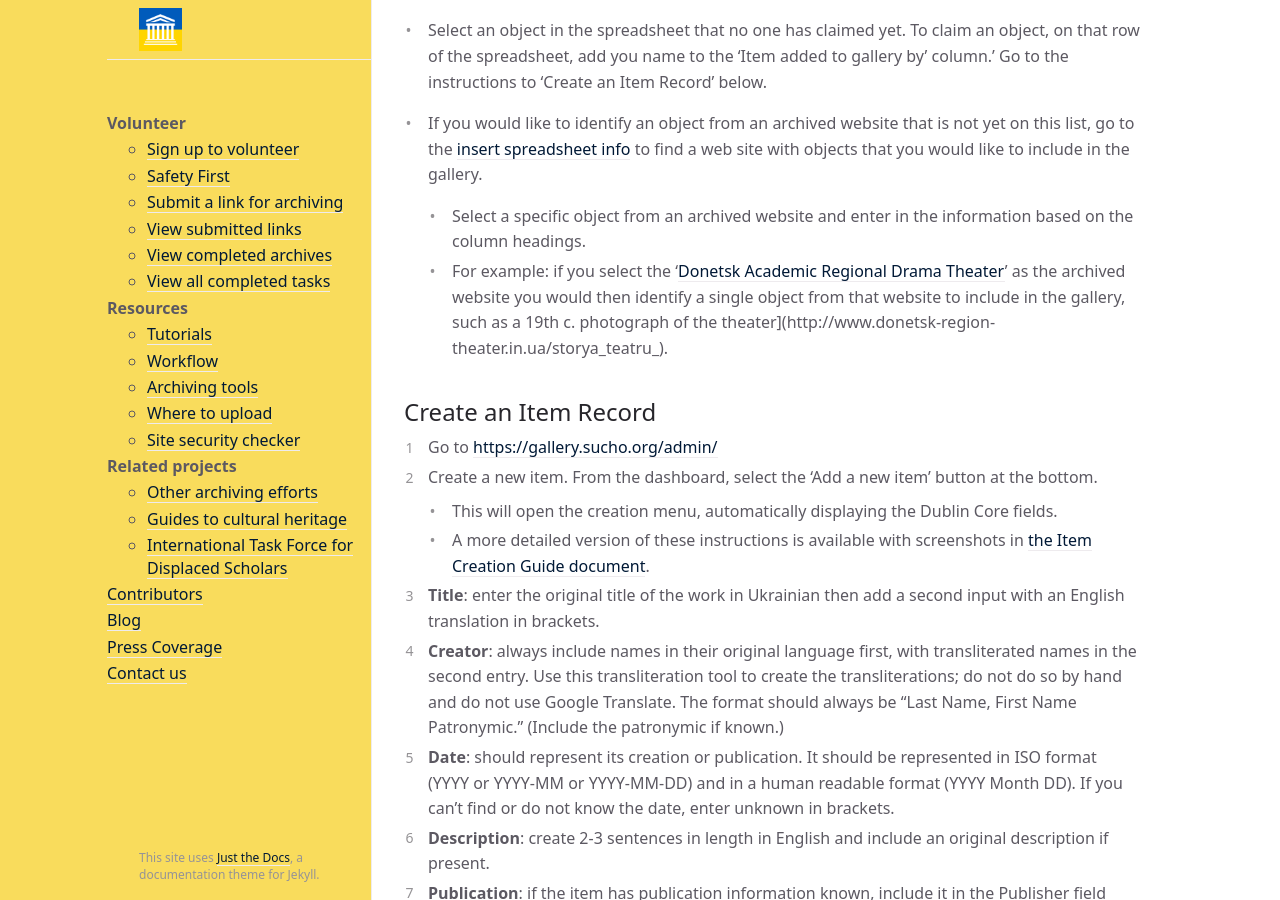
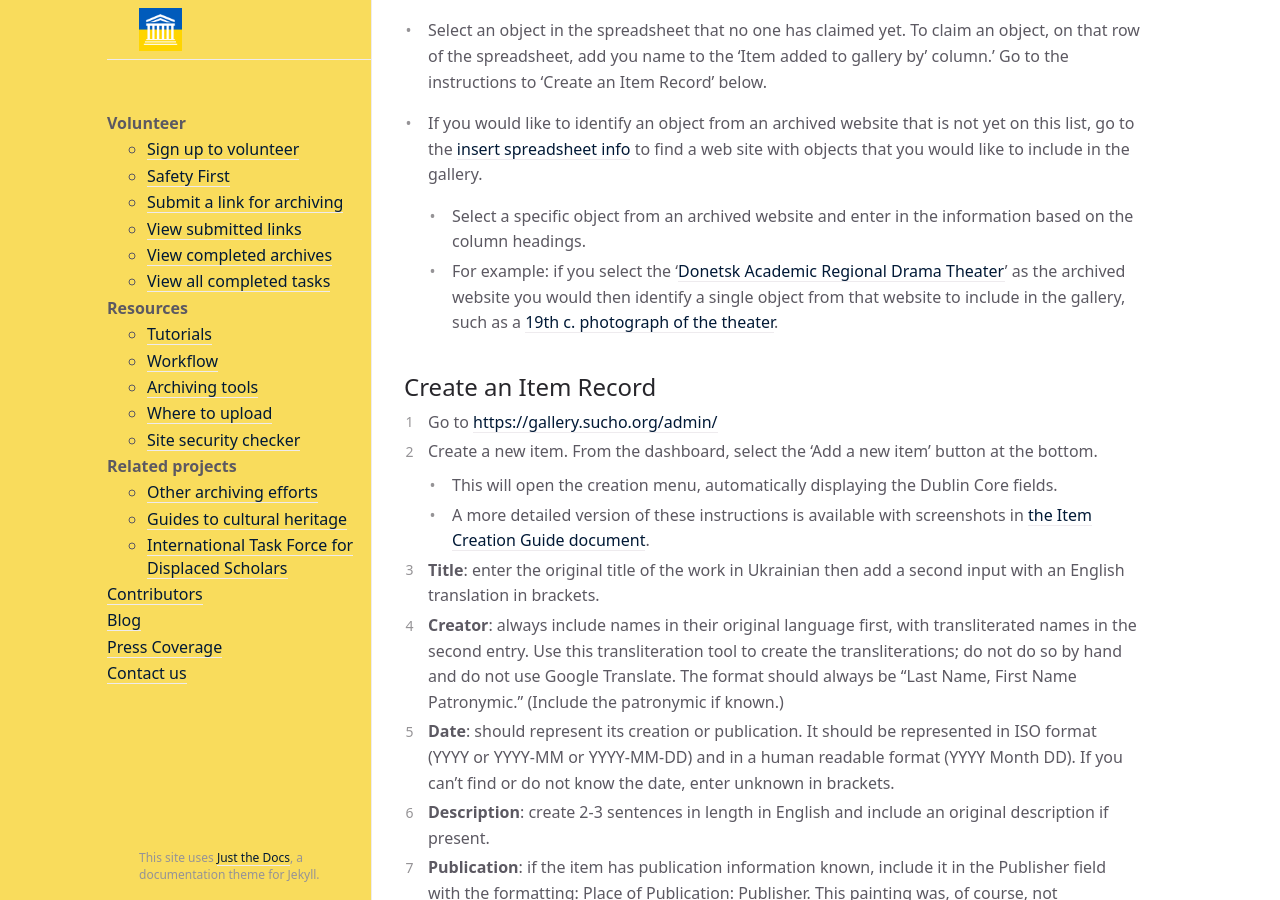
Before and after one commit to sucho-archiving/sucho-archiving.github.io, a Jekyll site: the page built from gallery.md, in a window 1280 px wide and 900 px high, scrolled down 708 px. Built offline with Jekyll 4.4.1, drawn with Linux system fonts in a browser that asks for light colours.

Commit message:
Update gallery.md

```diff
--- a/gallery.md
+++ b/gallery.md
@@ -21,7 +21,7 @@ View the [SUCHO Gallery Suggestions spreadsheet](https://docs.google.com/spreads
 * If you would like to identify an object from an archived website that is not yet on this list, go to the [insert spreadsheet info](insert link) to find a web site with objects that you would like to include in the gallery.
 
   * Select a specific object from an archived website and enter in the information based on the column headings.
-  * For example: if you select the '[Donetsk Academic Regional Drama Theater]( http://www.donetsk-region-theater.in.ua)' as the archived website you would then identify a single object from that website to include in the gallery, such as a 19th c. photograph of the theater](http://www.donetsk-region-theater.in.ua/storya_teatru_).
+  * For example: if you select the '[Donetsk Academic Regional Drama Theater](http://www.donetsk-region-theater.in.ua)' as the archived website you would then identify a single object from that website to include in the gallery, such as a [19th c. photograph of the theater](http://www.donetsk-region-theater.in.ua/storya_teatru_).
 
 ## Create an Item Record
 1. Go to [https://gallery.sucho.org/admin/](https://gallery.sucho.org/admin/)
```
